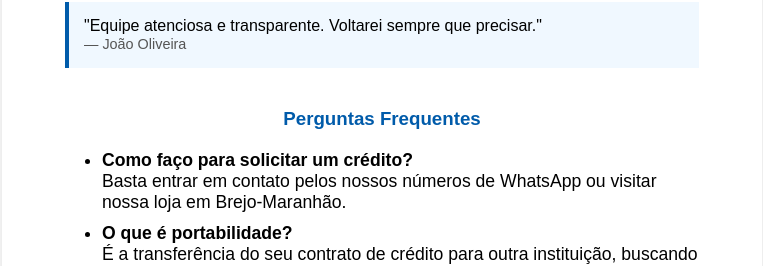
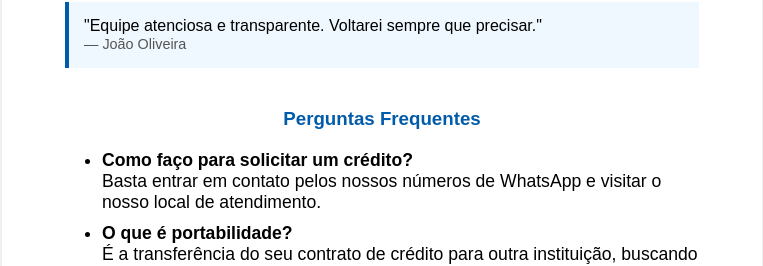
Before and after one commit to Voiceprogamtions/AGUIAR-PROMOTORA, a plain HTML site: page index.html in a window 1280 px wide. Shown: the part 900-1166 px from the top of the page, without its empty margins (258-1021 px from the left). Drawn offline with Linux system fonts and the light colour scheme.

Commit message:
Update index.html

```diff
--- a/index.html
+++ b/index.html
@@ -134,7 +134,7 @@
             <h3 style="text-align:center; color:#005baa;">Perguntas Frequentes</h3>
             <ul>
                 <li><strong>Como faço para solicitar um crédito?</strong><br>
-                    Basta entrar em contato pelos nossos números de WhatsApp ou visitar nossa loja em Brejo-Maranhão.
+                    Basta entrar em contato pelos nossos números de WhatsApp e visitar o nosso local de atendimento.
                 </li>
                 <li><strong>O que é portabilidade?</strong><br>
                     É a transferência do seu contrato de crédito para outra instituição, buscando melhores condições.
```
